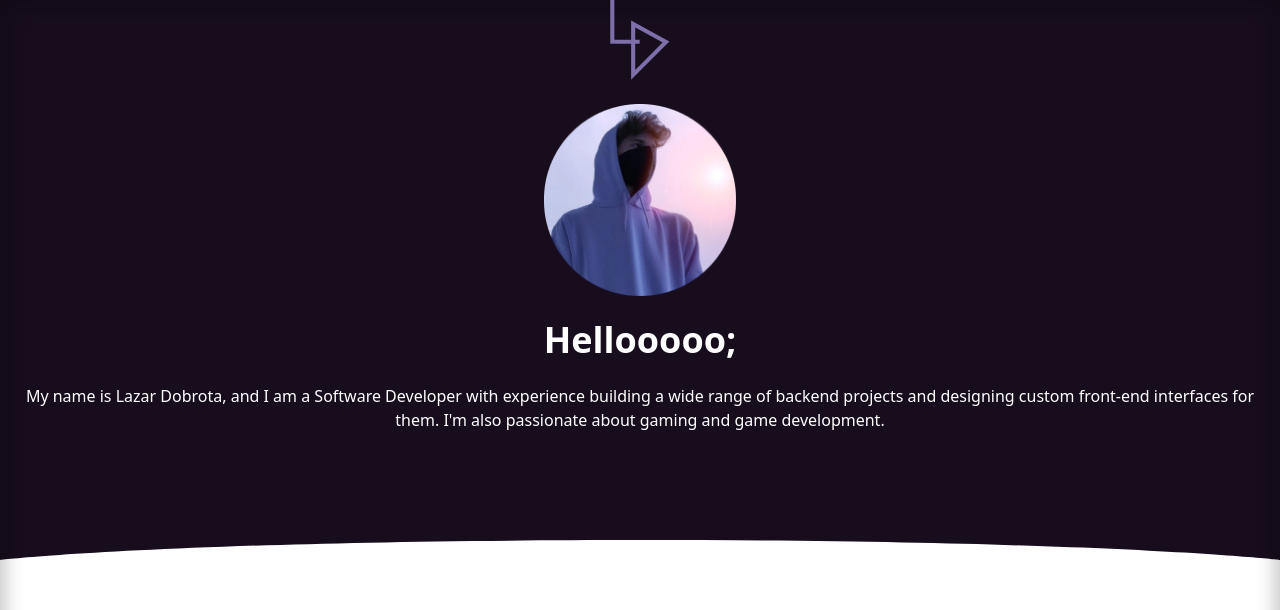
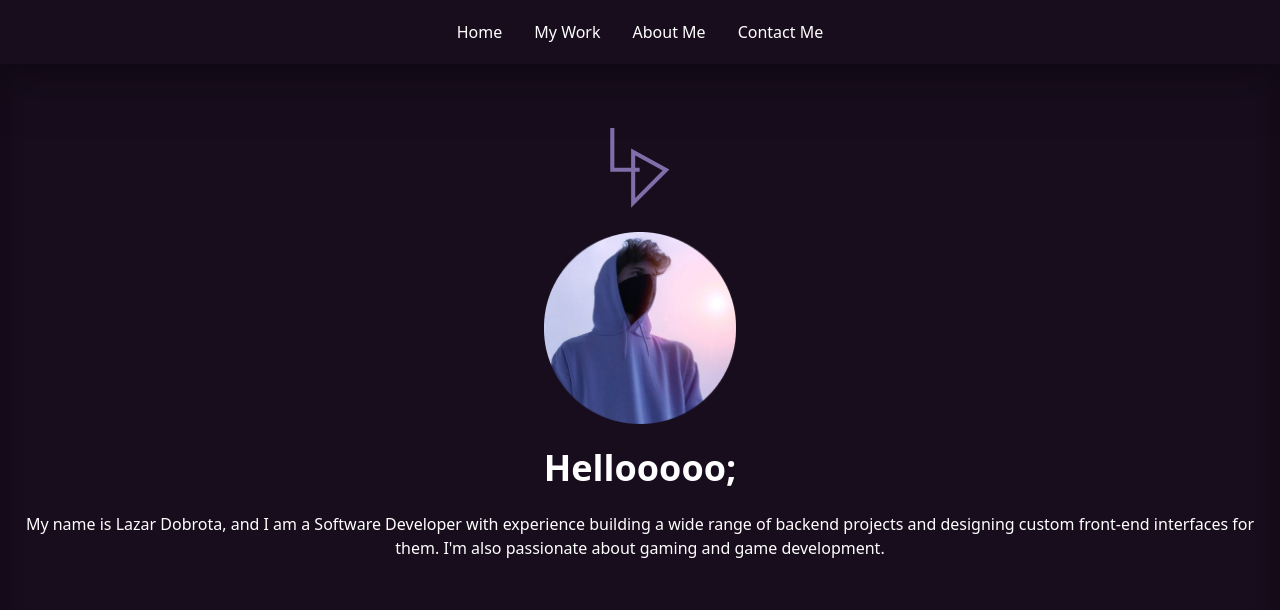
Before and after one commit to lazardobrota/MyWebsite, a Next.js app in the folder my-website/: page / in a window 1280 px wide. Shown: the top 610 px of the page. Built offline with nearby package versions, Linux system fonts and the light colour scheme.

Commit message:
add scrollbar

```diff
--- /dev/null
+++ b/my-website/src/app/components/ui/header.tsx
@@ -0,0 +1,10 @@
+export default function Header() {
+  return (
+    <div className="flex flex-row sticky top-0 justify-center gap-8 px-5 py-5 bg-darkpurple-300 drop-shadow-2xl z-10">
+      <a className="text-white" href="#main">Home</a>
+      <a className="text-white" href="#my-work">My Work</a>
+      <a className="text-white" href="#about-me">About Me</a>
+      <a className="text-white" href="#contact-me">Contact Me</a>
+    </div>
+  )
+}
--- a/my-website/src/app/globals.css
+++ b/my-website/src/app/globals.css
@@ -2,20 +2,29 @@
 @tailwind components;
 @tailwind utilities;
 
-/* :root {
-  --background: #ffffff;
-  --foreground: #171717;
+@layer base {
+  * {
+    @apply box-border outline-none;
   }
 
-@media (prefers-color-scheme: dark) {
   :root {
-    --background: #0a0a0a;
-    --foreground: #ededed;
+    font-synthesis: none;
+    text-rendering: optimizeLegibility;
+    -webkit-font-smoothing: antialiased;
+    -moz-osx-font-smoothing: grayscale;
   }
+
+  html {
+    @apply min-h-screen;
   }
 
   body {
-  color: var(--foreground);
-  background: var(--background);
-  font-family: Arial, Helvetica, sans-serif;
-} */
+    @apply min-h-screen w-screen overflow-x-hidden scrollbar
+    scrollbar-w-2.5 scrollbar-thumb-[#463966] scrollbar-track-[#241127] scrollbar-thumb-rounded-full;
+  }
+
+  #root {
+    @apply flex flex-col min-h-screen;
+  }
+
+}
--- a/my-website/src/app/page.tsx
+++ b/my-website/src/app/page.tsx
@@ -1,3 +1,4 @@
+import Header from "./components/ui/header";
 import AboutMe from "./pages/about-me";
 import ContactMe from "./pages/contact-me";
 import Footer from "./pages/footer";
@@ -8,6 +9,7 @@ export default function Home() {
 
   return (
     <>
+      <Header></Header>
       <div className="flex flex-col gap-32 shadow-inner-sm">
         <Main></Main>
         <MyWork></MyWork>
--- a/my-website/src/app/pages/about-me.tsx
+++ b/my-website/src/app/pages/about-me.tsx
@@ -7,10 +7,10 @@ import BackgroundMiddle from "../components/Icons/bg-middle";
 export default function AboutMe() {
 
   return (
-    <div className="flex flex-col gap-20 place-content-center py-32 relative p-5">
+    <div id="about-me" className="flex flex-col gap-20 place-content-center py-32 relative p-5">
       <BackgroundMiddle preserveAspectRatio="none" className="size-full top-0 left-0 absolute -z-10"/>
       <div className="justify-items-center">
-        <p className="font-bold text-4xl text-white">About Me</p>
+        <h4 className="font-bold text-4xl text-white">About Me</h4>
       </div>
       <div className="flex flex-col gap-8 items-center">
         <p className="font-bold text-3xl text-white">Engineering</p>
--- a/my-website/src/app/pages/contact-me.tsx
+++ b/my-website/src/app/pages/contact-me.tsx
@@ -3,7 +3,7 @@ import Input from "../components/ui/input";
 
 export default function ContactMe() {
   return (
-    <div className="flex flex-col gap-20 items-center px-5">
+    <div id="contact-me" className="flex flex-col gap-20 items-center px-5">
       <p className="font-bold text-4xl">Contact Me</p>
       <div className="flex flex-col gap-6 items-center">
         <div className="flex flex-col gap-6">
--- a/my-website/src/app/pages/main.tsx
+++ b/my-website/src/app/pages/main.tsx
@@ -4,8 +4,8 @@ import me_picture from "../images/me.png";
 
 export default function Main() {
   return (
-    <div className="flex flex-col gap-6 place-items-center relative pb-32 px-5">
-      <BackgroundTop preserveAspectRatio="none" className="size-full absolute -z-10"/>
+    <div id="main" className="flex flex-col gap-6 place-items-center relative pt-16 pb-32 px-5">
+      <BackgroundTop preserveAspectRatio="none" className="size-full absolute top-0 left-0 -z-10"/>
       <img className="size-20" src={my_logo.src}/>
       <img className="size-48" src={me_picture.src}/>
       <p className="font-bold text-4xl text-white">
--- a/my-website/src/app/pages/my-work.tsx
+++ b/my-website/src/app/pages/my-work.tsx
@@ -8,7 +8,7 @@ export default function MyWork() {
   const github: LinkInfo = {url: "https://github.com/lazardobrota", logo_path: github_logo.src, alt: "Github"}
 
   return (
-    <div className="flex flex-col gap-20 place-content-center">
+    <div id="my-work" className="flex flex-col gap-20 place-content-center">
       <div className="justify-items-center">
         <p className="font-bold text-4xl">My Work</p>
       </div>
--- a/my-website/tailwind.config.ts
+++ b/my-website/tailwind.config.ts
@@ -1,4 +1,5 @@
 import type { Config } from "tailwindcss";
+import tailwind_scrollbar from "tailwind-scrollbar";
 
 export default {
   content: [
@@ -14,19 +15,25 @@ export default {
         darkpurple: {
           100: '#7e6ea9',
           200: '#65558f',
+          250: '#200d23',
           300: '#170d1d'
         }
       },
       boxShadow: {
         'round-sm': ' 0px 2px 10px 2px rgba(0, 0, 0, 0.25)',
         '4xl': [
-            '0 35px 35px rgba(0, 0, 0, 0.25)',
-            '0 45px 65px rgba(0, 0, 0, 0.15)'
+          '0 35px 35px rgba(0, 0, 0, 0.25)',
+          '0 45px 65px rgba(0, 0, 0, 0.15)'
         ],
         'inner-sm': ' inset 0px 2px 20px 4px rgba(0, 0, 0, 0.25)',
         'inner-m': ' inset 0px 2px 20px 11px rgba(0, 0, 0, 0.25)',
       }
     },
   },
-  plugins: [],
+  plugins: [
+    tailwind_scrollbar({
+      preferredStrategy: 'pseudoelements',
+      nocompatible: true
+    })
+  ],
 } satisfies Config;
```
Also changed, not shown: my-website/package.json (+6 -5 lines), 1 other file (tests, documents, lock files or other folders). Lines whose indentation alone changed are shown as unchanged.
